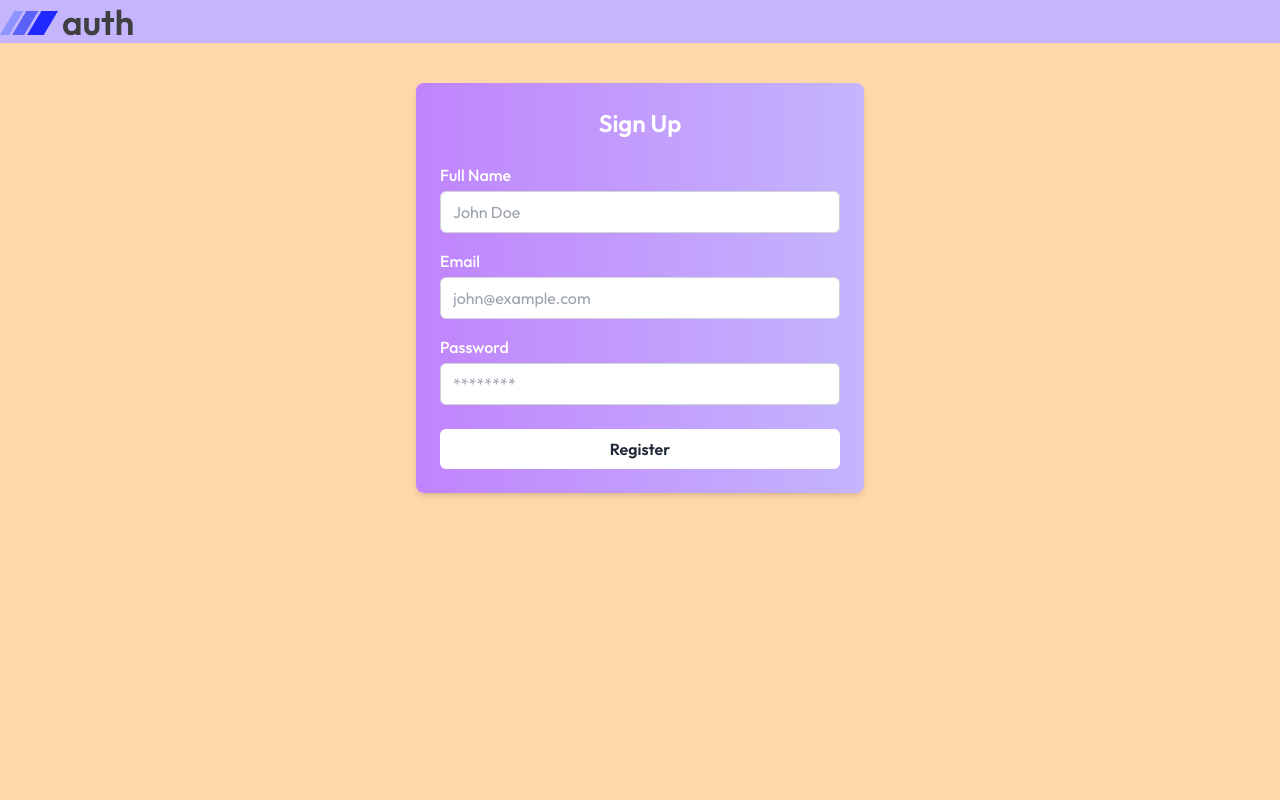
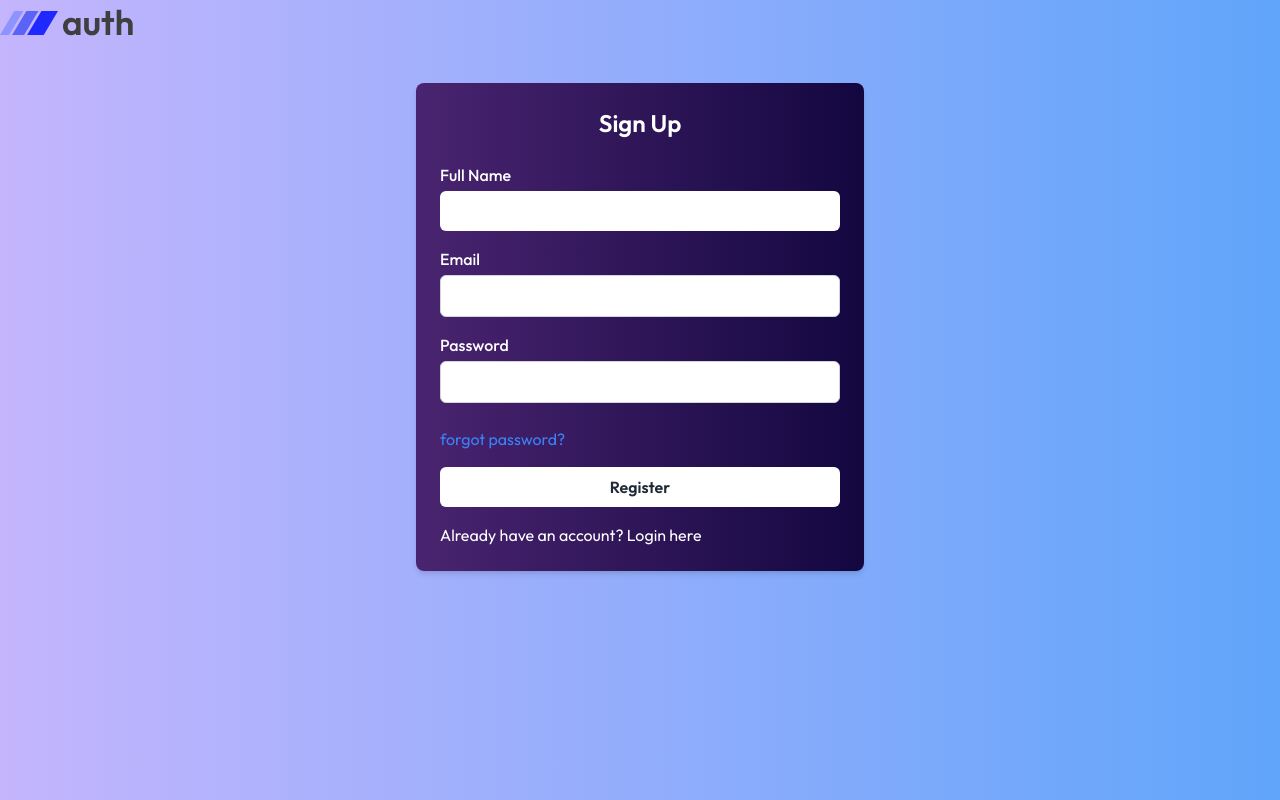
Before and after one commit to mkd21/Authentication-System, a React (Vite) app in the folder frontend/: page /login in a window 1280 px wide. Built offline with nearby package versions, Linux system fonts and the light colour scheme.

Commit message:
added form data collection logic

```diff
--- a/frontend/src/Pages/Login.jsx
+++ b/frontend/src/Pages/Login.jsx
@@ -1,38 +1,69 @@
+
+import { useState } from "react";
+
 import { assets } from "../assets/assets.js";
 
 function Login() {
+
+    const [formState , updateState] = useState("Signup");
+
+    const [formData , updateFormData] = useState({ fullname : "" , email : "" , password : "" });
+
+    const handleChange = (e) =>{
+
+      const {name , value} = e.target;
+
+      updateFormData( (prev) => {
+
+        return {...prev , [name] : value}
+
+      });
+
+    }
+
   return (
-    <div className="bg-orange-200 min-h-screen ">
-      <div className="bg-violet-300">
+
+    <div className="bg-gradient-to-l from-blue-400 to-violet-300 min-h-screen ">
+      <div className="">
         <img src={assets.logo} alt="" />
       </div>
 
       {/* form  */}
       <div>
-        <form className="max-w-md mx-auto p-6 bg-gradient-to-r from-purple-400 to-violet-300 rounded-lg shadow-md mt-10">
-          <h2 className="text-2xl font-semibold text-white mb-6 text-center">
+        <form className="max-w-md mx-auto p-6 bg-gradient-to-r from-[#4a2470] to-[#130740] rounded-lg shadow-md mt-10">
+
+            {
+                formState == "Signup" ? (<h2 className="text-2xl font-semibold text-white mb-6 text-center">
                 Sign Up
-          </h2>
+                </h2>)
+                :
+                (<h2 className="text-2xl font-semibold text-white mb-6 text-center">
+                Login
+                </h2>)
+            }
 
-          <label className="block mb-4">
+
+          {
+             (formState == "Signup" && ( <label className="block mb-4">
               <span className="text-white font-medium">Full Name</span>
               <input
                 type="text"
                 name="fullname"
-              placeholder="John Doe"
-              className="mt-1 block w-full rounded-md border border-gray-300 px-3 py-2 focus:border-indigo-500 focus:ring focus:ring-indigo-200 focus:ring-opacity-50"
+                className="mt-1 block w-full rounded-md px-3 py-2 focus:border-indigo-500 focus:ring focus:ring-indigo-200 focus:ring-opacity-50"
                 required
+                onChange={handleChange}
               />
-          </label>
+            </label>))
+          }
 
           <label className="block mb-4">
             <span className="text-white font-medium">Email</span>
             <input
               type="email"
               name="email"
-              placeholder="john@example.com"
               className="mt-1 block w-full rounded-md border border-gray-300 px-3 py-2 focus:border-indigo-500 focus:ring focus:ring-indigo-200 focus:ring-opacity-50"
               required
+              onChange={handleChange}
             />
           </label>
 
@@ -41,18 +72,33 @@ function Login() {
             <input
               type="password"
               name="password"
-              placeholder="********"
               className="mt-1 block w-full rounded-md border border-gray-300 px-3 py-2 focus:border-indigo-500 focus:ring focus:ring-indigo-200 focus:ring-opacity-50"
               required
+              onChange={handleChange}
             />
           </label>
 
-          <button
-            type="submit"
-            className="w-full bg-white text-gray-800 py-2 rounded-md hover:bg-gray-100 transition-colors font-semibold"
-          >
+          {/* forgot password option  */}
+
+          <p className="text-blue-500 my-4 hover:cursor-pointer ">
+            forgot password?
+          </p>
+
+          <button type="submit" className="w-full bg-white text-gray-800 py-2 rounded-md hover:bg-gray-100 transition-colors font-semibold">
             Register
           </button>
+
+          {/* text to choose btwn login and signup  */}
+
+          {formState == "Signup" ? (<p onClick={() => updateState("login")} className="text-white mt-4 hover:cursor-pointer" >
+              Already have an account?  {" "} <span>Login here</span>
+            </p>)
+            :
+            (<p onClick={() => updateState("Signup")} className="text-white mt-4 hover:cursor-pointer" >
+              Don't have an account? {" "} <span>Signup</span>
+            </p>)
+          }
+
         </form>
       </div>
     </div>
```
Lines whose indentation alone changed are shown as unchanged.
